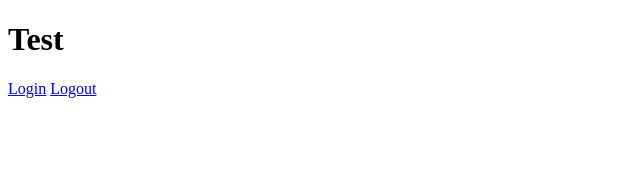
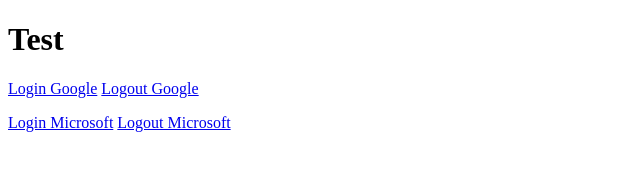
Before and after one commit to ramius345/hellojsexample, a plain HTML site: page index.html in a window 1280 px wide. Shown: the whole page, without its empty margins (0-640 px from the left). Drawn offline with Linux system fonts and the light colour scheme.

Commit message:
added microsoft hellojs code

```diff
--- a/index.html
+++ b/index.html
@@ -23,11 +23,19 @@ hello.on('auth.login', function(auth) {
 });
 
 hello.init({
-	google: '515299426248-r1k963jq4qqgapcaoiemouormb87e1or.apps.googleusercontent.com'
+	google: '515299426248-r1k963jq4qqgapcaoiemouormb87e1or.apps.googleusercontent.com',
+    windows: '0a6668d3-004d-4424-8120-a56dcb599bb9'
 }, {redirect_uri: 'redirect' /*, response_type: 'code'*/});
         </script>
-        <a href='/' onclick="hello('google').login()">Login</a>
-        <a href='/' onclick="hello('google').logout()">Logout</a>
+        <p>
+        <a href='/' onclick="hello('google').login()">Login Google</a>
+        <a href='/' onclick="hello('google').logout()">Logout Google</a>
         <div id="profile_google"></div>
+        </p>
+        <p>
+        <a href='/' onclick="hello('windows').login()">Login Microsoft</a>
+        <a href='/' onclick="hello('windows').logout()">Logout Microsoft</a>
+        <div id="profile_windows"></div>
+        </p>
     </body>
 </html>
```
Also changed, not shown: 1 other file.
